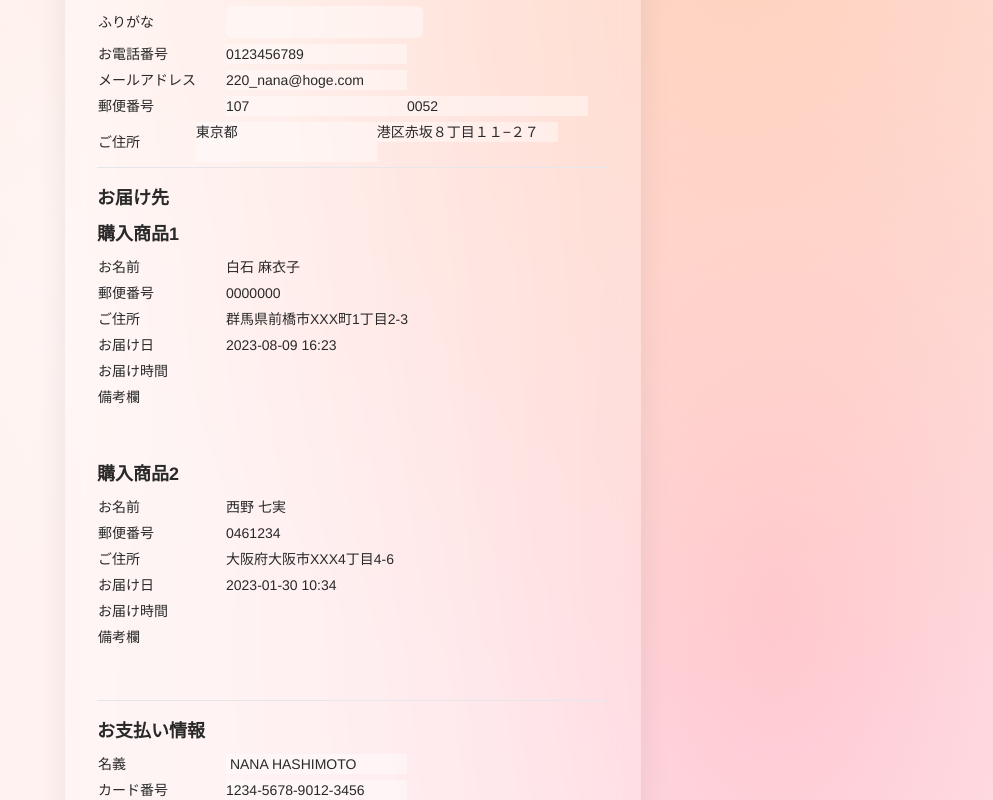
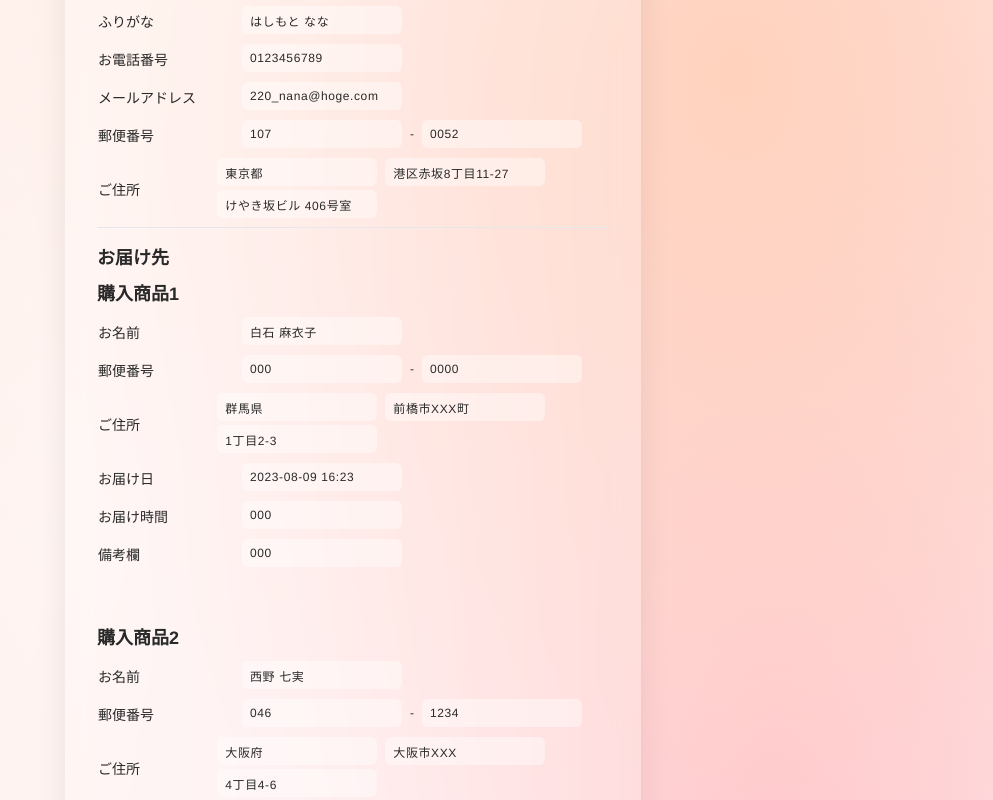
Before and after one commit to Ryuki-4648/vue-order-list, a Vue app in the folder order/: page / in a window 1280 px wide. Shown: the part 1260-2060 px from the top of the page, without its empty margins (287-1280 px from the left). Built offline with nearby package versions, Linux system fonts and the light colour scheme.

Commit message:
InputTextコンポーネントにformオブジェクトの値を出力

```diff
--- a/order/src/App.vue
+++ b/order/src/App.vue
@@ -17,8 +17,8 @@ const form = {
   postal_code_1: '107',
   postal_code_2: '0052',
   prefecture: '東京都',
-  address_1: '港区赤坂８丁目１１−２７',
-  address_2: '',
+  address_1: '港区赤坂8丁目11-27',
+  address_2: 'けやき坂ビル 406号室',
   member: true,
   total_sum_including_tax: '',
   item_total_sum: '',
@@ -194,19 +194,19 @@ const isTemporarilySavedButton = () => {
           </TableTr>
           <TableTr>
             <TableTh>お電話番号</TableTh>
-            <TableTd><input type="text" v-model="form.tel" class="bg-transparent"></TableTd>
+            <TableTd><InputText v-model="form.tel" /></TableTd>
           </TableTr>
           <TableTr>
             <TableTh>メールアドレス</TableTh>
-            <TableTd><input type="text" v-model="form.mail_address" class="bg-transparent"></TableTd>
+            <TableTd><InputText v-model="form.mail_address" /></TableTd>
           </TableTr>
           <TableTr>
             <TableTh>郵便番号</TableTh>
-            <TableTd><input type="text" v-model="form.postal_code_1"><input type="text" v-model="form.postal_code_2" class="bg-transparent"></TableTd>
+            <TableTd><InputText v-model="form.postal_code_1" /><span class="mr-2">-</span><InputText v-model="form.postal_code_2" /></TableTd>
           </TableTr>
           <TableTr>
             <TableTh>ご住所</TableTh>
-            <TableTd><input type="text" v-model="form.prefecture"><input type="text" v-model="form.address_1"><input type="text" v-model="form.address_2"></TableTd>
+            <TableTd><InputText v-model="form.prefecture" /><InputText v-model="form.address_1" /><InputText v-model="form.address_2" /></TableTd>
           </TableTr>
         </table>
 
@@ -218,27 +218,27 @@ const isTemporarilySavedButton = () => {
             <table>
               <TableTr>
                 <TableTh>お名前</TableTh>
-                <TableTd>{{ itemBox.delivery_list.name }}</TableTd>
+                <TableTd><InputText v-model="itemBox.delivery_list.name" /></TableTd>
               </TableTr>
               <TableTr>
                 <TableTh>郵便番号</TableTh>
-                <TableTd>{{ itemBox.delivery_list.postal_code_1 }}{{ itemBox.delivery_list.postal_code_2 }}</TableTd>
+                <TableTd><InputText v-model="itemBox.delivery_list.postal_code_1" /><span class="mr-2">-</span><InputText v-model="itemBox.delivery_list.postal_code_2" /></TableTd>
               </TableTr>
               <TableTr>
                 <TableTh>ご住所</TableTh>
-                <TableTd>{{ itemBox.delivery_list.prefecture }}{{ itemBox.delivery_list.address_1 }}{{ itemBox.delivery_list.address_2 }}</TableTd>
+                <TableTd><InputText v-model="itemBox.delivery_list.prefecture" /><InputText v-model="itemBox.delivery_list.address_1" /><InputText v-model="itemBox.delivery_list.address_2" /></TableTd>
               </TableTr>
               <TableTr>
                 <TableTh>お届け日</TableTh>
-                <TableTd>{{ itemBox.delivery_list.deliverly_day }}</TableTd>
+                <TableTd><InputText v-model="itemBox.delivery_list.deliverly_day" /></TableTd>
               </TableTr>
               <TableTr>
                 <TableTh>お届け時間</TableTh>
-                <TableTd></TableTd>
+                <TableTd><InputText v-model="itemBox.delivery_list.postal_code_1" /></TableTd>
               </TableTr>
               <TableTr>
                 <TableTh>備考欄</TableTh>
-                <TableTd></TableTd>
+                <TableTd><InputText v-model="itemBox.delivery_list.postal_code_1" /></TableTd>
               </TableTr>
             </table>
           </li>
@@ -249,15 +249,15 @@ const isTemporarilySavedButton = () => {
         <table class="text-left">
           <TableTr>
             <TableTh>名義</TableTh>
-            <TableTd><input type="text" v-model="form.card_info.name" class="bg-transparent"></TableTd>
+            <TableTd><InputText v-model="form.card_info.name" /></TableTd>
           </TableTr>
           <TableTr>
             <TableTh>カード番号</TableTh>
-            <TableTd><input type="text" v-model="form.card_info.card_number" class="bg-transparent"></TableTd>
+            <TableTd><InputText v-model="form.card_info.card_number" /></TableTd>
           </TableTr>
           <TableTr>
             <TableTh>有効期限</TableTh>
-            <TableTd><input type="text" v-model="form.card_info.expiration_date" class="bg-transparent"></TableTd>
+            <TableTd><InputText v-model="form.card_info.expiration_date" /></TableTd>
           </TableTr>
         </table>
       </div>
--- a/order/src/components/Form/InputText.vue
+++ b/order/src/components/Form/InputText.vue
@@ -1,8 +1,25 @@
 <script setup>
-import { ref } from 'vue'
-const inputValue = ref('');
+import { emit } from 'process';
+import { ref, watch, defineProps } from 'vue'
+
+const props = defineProps({
+  modelValue: {
+    type: String,
+    required: true
+  }
+});
+
+const inputValue = ref(props.modelValue);
+
+watch(() => props.modelValue, (value) => {
+  inputValue.value = value;
+});
+
+const emitUpdate = () => {
+  emit('update:modelValue', inputValue.value);
+};
 </script>
 
 <template>
-  <input type="text" v-model="inputValue" class="border px-2 h-8 rounded-md bg-transparent">
+  <input type="text" v-model="inputValue" @input="emitUpdate" class="w-40 tracking-wider border px-2 h-7 rounded-md bg-transparent mb-1 mr-2">
 </template>
--- a/order/src/components/TableTd.vue
+++ b/order/src/components/TableTd.vue
@@ -2,7 +2,7 @@
 </script>
 
 <template>
-  <td class="text-sm">
+  <td class="text-xs">
     <slot></slot>
   </td>
 </template>
--- a/order/src/components/TableTh.vue
+++ b/order/src/components/TableTh.vue
@@ -2,7 +2,7 @@
 </script>
 
 <template>
-  <th class="w-32 text-sm font-normal">
+  <th class="w-28 text-sm font-normal mr-8">
     <slot></slot>
   </th>
 </template>
```
